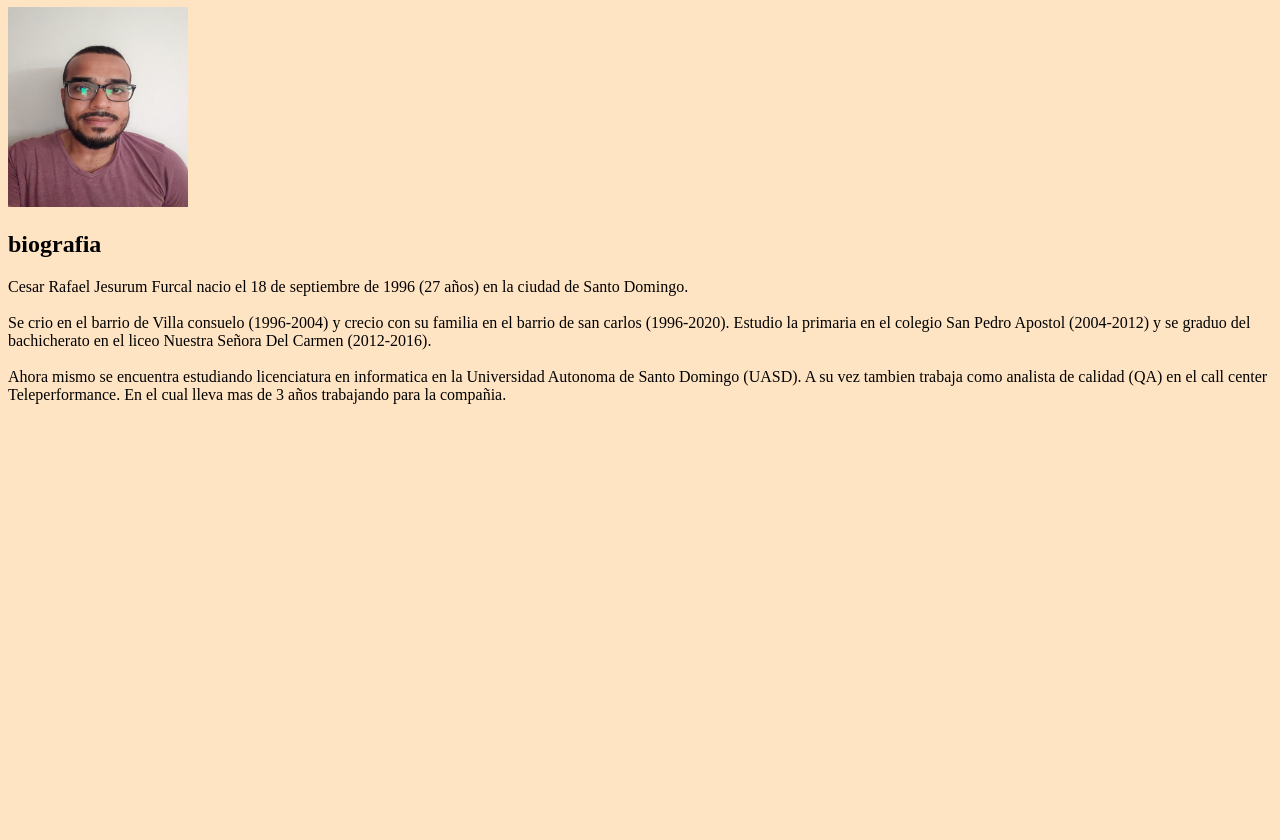
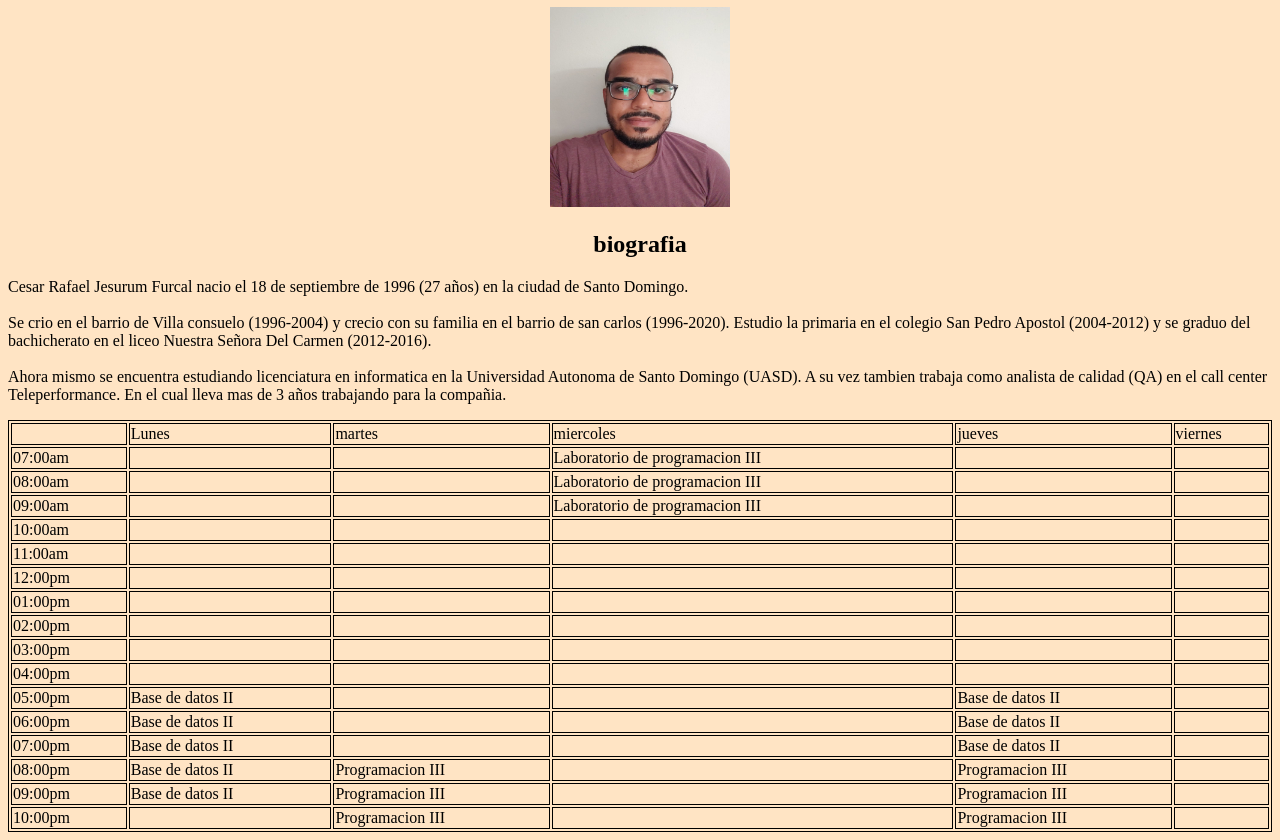
Before and after one commit to CesarJesurum/CesarJesurum.github.io, a plain HTML site: page index.html in a window 1280 px wide. Shown: the part 73-913 px from the top of the page. Before the commit the page ends 800 px from the top, so only its background shows below. Drawn offline with Linux system fonts and the light colour scheme.

Commit message:
Update
Actualizacion del codigo

```diff
--- a/index.html
+++ b/index.html
@@ -1,15 +1,160 @@
 <!DOCTYPE html>
 <html lang="en">
+    <style>
+        table, th, td {
+          border:1px solid black;
+        }
+        </style>
 <head>
     <meta charset="UTF-8">
     <meta name="viewport" content="width=device-width, initial-scale=1.0">
     <title>Mi biografia</title>
 </head>
 <body style="background-color: bisque;">
-    <h1>Cesar Rafael Jesurum Furcal</h1>
-    <img src="imagenes/Image.jpg" alt="Mi imagen" width="180px" height="200px">
-    <h2>biografia</h2>
+    <h1 style="text-align: center;">Cesar Rafael Jesurum Furcal</h1>
+    <center><img src="imagenes/Image.jpg" alt="Mi imagen" width="180px" height="200px"></center>
+    <h2 style="text-align: center;">biografia</h2>
     <p>Cesar Rafael Jesurum Furcal nacio el 18 de septiembre de 1996 (27 años) en la ciudad de Santo Domingo. <br> <br> Se crio en el barrio de Villa consuelo (1996-2004) y crecio con su familia en el barrio de san carlos (1996-2020). Estudio la primaria en el colegio San Pedro Apostol (2004-2012) y se graduo del bachicherato en el liceo Nuestra Señora Del Carmen (2012-2016). <br><br> Ahora mismo se encuentra estudiando licenciatura en informatica en la Universidad Autonoma de Santo Domingo (UASD). A su vez tambien trabaja como analista de calidad (QA) en el call center Teleperformance. En el cual lleva mas de 3 años trabajando para la compañia.</p>
+
+    <table style="width: 100%;">
+        <tr>
+            <td></td>
+            <td>Lunes</td>
+            <td>martes</td>
+            <td>miercoles</td>
+            <td>jueves</td>
+            <td>viernes</td>
+        </tr>
+        <tr>
+            <td>07:00am</td>
+            <td></td>
+            <td></td>
+            <td>Laboratorio de programacion III</td>
+            <td></td>
+            <td></td>
+        </tr>
+        <tr>
+            <td>08:00am</td>
+            <td></td>
+            <td></td>
+            <td>Laboratorio de programacion III</td>
+            <td></td>
+            <td></td>
+        </tr>
+        <tr>
+            <td>09:00am</td>
+            <td></td>
+            <td></td>
+            <td>Laboratorio de programacion III</td>
+            <td></td>
+            <td></td>
+        </tr>
+        <tr>
+            <td>10:00am</td>
+            <td></td>
+            <td></td>
+            <td></td>
+            <td></td>
+            <td></td>
+        </tr>
+        <tr>
+            <td>11:00am</td>
+            <td></td>
+            <td></td>
+            <td></td>
+            <td></td>
+            <td></td>
+        </tr>
+        <tr>
+            <td>12:00pm</td>
+            <td></td>
+            <td></td>
+            <td></td>
+            <td></td>
+            <td></td>
+        </tr>
+        <tr>
+            <td>01:00pm</td>
+            <td></td>
+            <td></td>
+            <td></td>
+            <td></td>
+            <td></td>
+        </tr>
+        <tr>
+            <td>02:00pm</td>
+            <td></td>
+            <td></td>
+            <td></td>
+            <td></td>
+            <td></td>
+        </tr>
+        <tr>
+            <td>03:00pm</td>
+            <td></td>
+            <td></td>
+            <td></td>
+            <td></td>
+            <td></td>
+        </tr>
+        <tr>
+            <td>04:00pm</td>
+            <td></td>
+            <td></td>
+            <td></td>
+            <td></td>
+            <td></td>
+        </tr>
+        <tr>
+            <td>05:00pm</td>
+            <td>Base de datos II</td>
+            <td></td>
+            <td></td>
+            <td>Base de datos II</td>
+            <td></td>
+        </tr>
+        <tr>
+            <td>06:00pm</td>
+            <td>Base de datos II</td>
+            <td></td>
+            <td></td>
+            <td>Base de datos II</td>
+            <td></td>
+        </tr>
+        <tr>
+            <td>07:00pm</td>
+            <td>Base de datos II</td>
+            <td></td>
+            <td></td>
+            <td>Base de datos II</td>
+            <td></td>
+        </tr>
+        <tr>
+            <td>08:00pm</td>
+            <td>Base de datos II</td>
+            <td>Programacion III</td>
+            <td></td>
+            <td>Programacion III</td>
+            <td></td>
+        </tr>
+        <tr>
+            <td>09:00pm</td>
+            <td>Base de datos II</td>
+            <td>Programacion III</td>
+            <td></td>
+            <td>Programacion III</td>
+            <td></td>
+        </tr>
+        <tr>
+            <td>10:00pm</td>
+            <td></td>
+            <td>Programacion III</td>
+            <td></td>
+            <td>Programacion III</td>
+            <td></td>
+        </tr>
+
+    </table>
 
 </body>
 </html>
```
